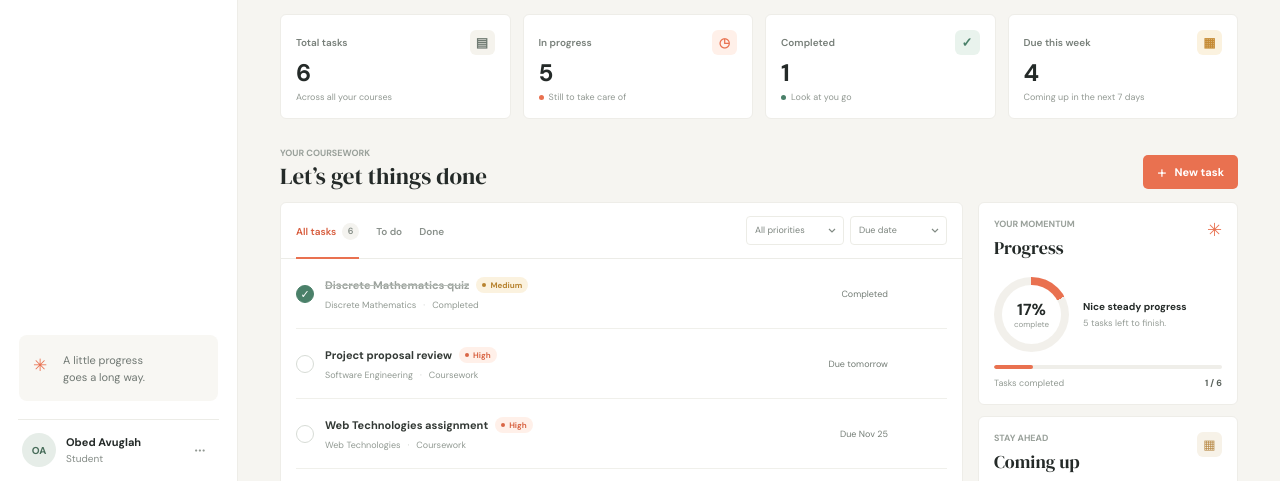
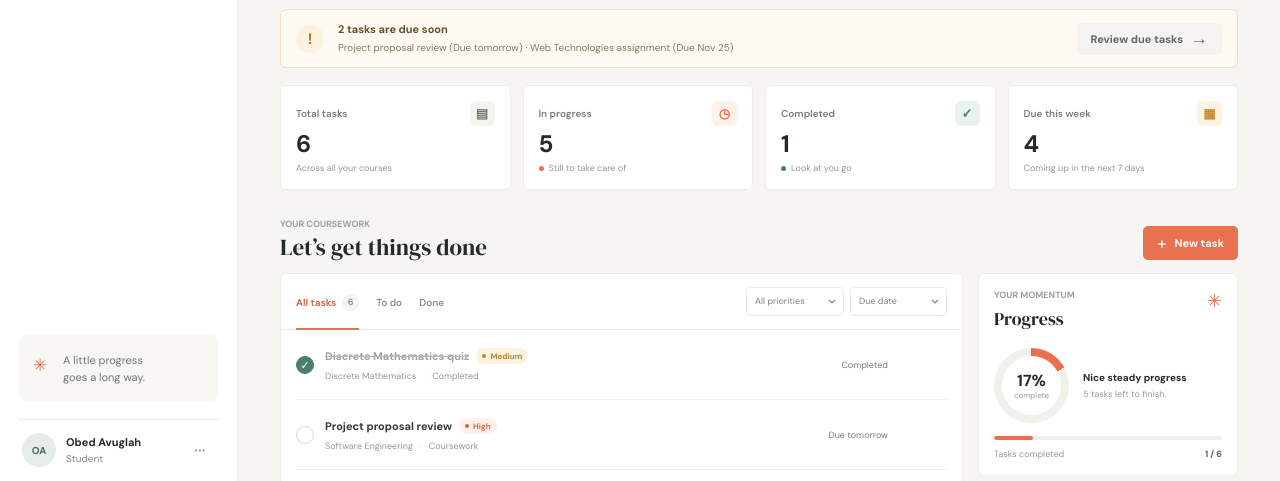
Before and after one commit to Obedthecoder/Student-Task-Manager, a plain HTML site: page index.html in a window 1280 px wide. Shown: the part 313-794 px from the top of the page. Drawn offline with Linux system fonts and the light colour scheme.

Commit message:
Add deadline reminders to task manager

```diff
--- a/app.js
+++ b/app.js
@@ -50,6 +50,7 @@ let toastTimer;
 
 const taskList = document.querySelector("#task-list");
 const upcomingList = document.querySelector("#upcoming-list");
+const deadlineReminder = document.querySelector("#deadline-reminder");
 const dialog = document.querySelector("#task-dialog");
 const accountDialog = document.querySelector("#account-dialog");
 const taskForm = document.querySelector("#task-form");
@@ -154,6 +155,21 @@ function renderUpcoming() {
   }).join("");
 }
 
+function renderDeadlineReminder() {
+  const dueSoon = tasks
+    .filter((task) => !task.completed && task.dueDate && daysUntil(task.dueDate) >= 0 && daysUntil(task.dueDate) <= 2)
+    .sort((first, second) => first.dueDate.localeCompare(second.dueDate));
+  deadlineReminder.hidden = dueSoon.length === 0;
+  if (!dueSoon.length) return;
+
+  const count = dueSoon.length;
+  document.querySelector("#reminder-title").textContent = `${count} ${count === 1 ? "task is" : "tasks are"} due soon`;
+  const shown = dueSoon.slice(0, 3).map((task) => `${task.title} (${formatDue(task.dueDate)})`);
+  const remaining = count - shown.length;
+  const remainingText = remaining ? `, and ${remaining} more` : "";
+  document.querySelector("#reminder-details").textContent = `${shown.join(" · ")}${remainingText}`;
+}
+
 function renderStats() {
   const completed = tasks.filter((task) => task.completed).length;
   const pending = tasks.length - completed;
@@ -177,6 +193,7 @@ function renderStats() {
 function render() {
   renderStats();
   renderUpcoming();
+  renderDeadlineReminder();
   const visible = getVisibleTasks();
   if (!visible.length) {
     const searching = searchInput.value.trim();
--- a/index.html
+++ b/index.html
@@ -9,8 +9,8 @@
     <link rel="preconnect" href="https://fonts.googleapis.com" />
     <link rel="preconnect" href="https://fonts.gstatic.com" crossorigin />
     <link href="https://fonts.googleapis.com/css2?family=DM+Sans:wght@400;500;600;700&family=DM+Serif+Display&display=swap" rel="stylesheet" />
-    <link rel="stylesheet" href="styles.css?v=4" />
-    <script src="app.js?v=4" defer></script>
+    <link rel="stylesheet" href="styles.css?v=5" />
+    <script src="app.js?v=5" defer></script>
   </head>
   <body>
     <div class="app-shell">
@@ -81,6 +81,15 @@
           <button class="button button-light banner-add" type="button" data-open-task>
             <span aria-hidden="true">+</span> Add a task
           </button>
+        </section>
+
+        <section class="deadline-reminder" id="deadline-reminder" aria-live="polite" hidden>
+          <span class="reminder-icon" aria-hidden="true">!</span>
+          <div class="reminder-copy">
+            <h2 id="reminder-title"></h2>
+            <p id="reminder-details"></p>
+          </div>
+          <button class="button button-quiet reminder-action" type="button" data-summary-view="week">Review due tasks <span aria-hidden="true">→</span></button>
         </section>
 
         <section class="stats-grid" aria-label="Task summary">
--- a/styles.css
+++ b/styles.css
@@ -81,6 +81,13 @@ button:focus-visible, input:focus-visible, select:focus-visible, textarea:focus-
 .banner-add { position: absolute; right: 30px; bottom: 28px; z-index: 1; }
 .button-primary { background: var(--coral); color: #fff; }.button-primary:hover { background: var(--coral-deep); }
 .button-quiet { background: #f4f3ef; color: #626963; }
+.deadline-reminder { display: grid; grid-template-columns: 30px minmax(0, 1fr) auto; align-items: center; gap: 12px; margin-top: 12px; padding: 12px 15px; border: 1px solid #f0dfc7; border-radius: 6px; background: #fffaf1; }
+.deadline-reminder[hidden] { display: none; }
+.reminder-icon { display: grid; width: 28px; height: 28px; place-items: center; border-radius: 50%; background: var(--yellow-pale); color: #a87322; font-size: 15px; font-weight: 700; }
+.reminder-copy { min-width: 0; }
+.reminder-copy h2 { margin: 0; color: #65502f; font-size: 11px; font-weight: 700; }
+.reminder-copy p { margin: 4px 0 0; overflow-wrap: anywhere; color: #897a62; font-size: 10px; line-height: 1.5; }
+.reminder-action { min-height: 32px; white-space: nowrap; }
 .stats-grid { display: grid; grid-template-columns: repeat(4, minmax(0, 1fr)); gap: 12px; margin-top: 17px; }
 .stat-card { display: block; width: 100%; min-height: 105px; padding: 14px 15px; border: 1px solid #eeede8; border-radius: 6px; background: var(--surface); color: inherit; text-align: left; cursor: pointer; transition: border-color .18s ease, box-shadow .18s ease; }
 .stat-card:hover { border-color: #dedfd8; box-shadow: 0 3px 12px #242a280d; }
```
